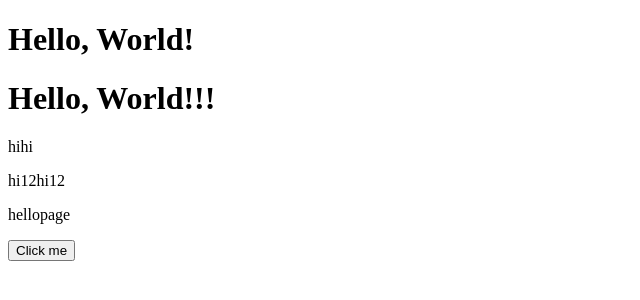
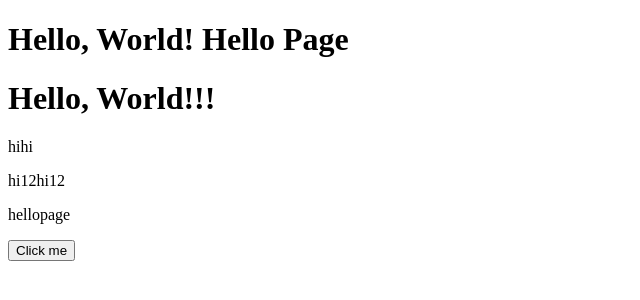
Before and after one commit to haooo0504/jqueryQunit, a website: page html/hello.html in a window 1280 px wide. Shown: the whole page, without its empty margins (0-640 px from the left). Drawn offline with nearby package versions, Linux system fonts and the light colour scheme.

Commit message:
fix: test

```diff
--- a/html/hello.html
+++ b/html/hello.html
@@ -6,7 +6,7 @@
     <script src="https://code.jquery.com/jquery-3.6.0.min.js"></script>
   </head>
   <body>
-    <h1 class="title">Hello, World!</h1>
+    <h1 class="title">Hello, World! Hello Page</h1>
     <h1 class="title1">Hello, World!!!</h1>
     <p>hihi</p>
     <p>hi12hi12</p>
```
